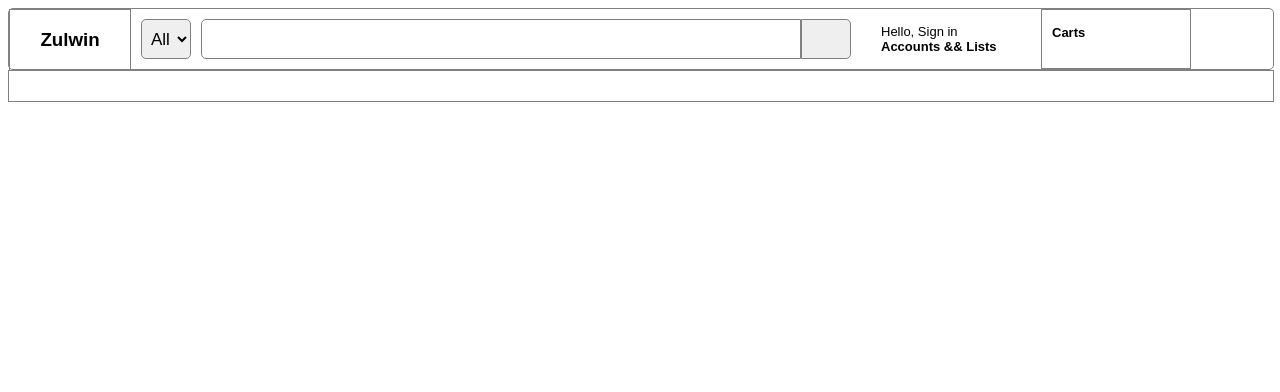
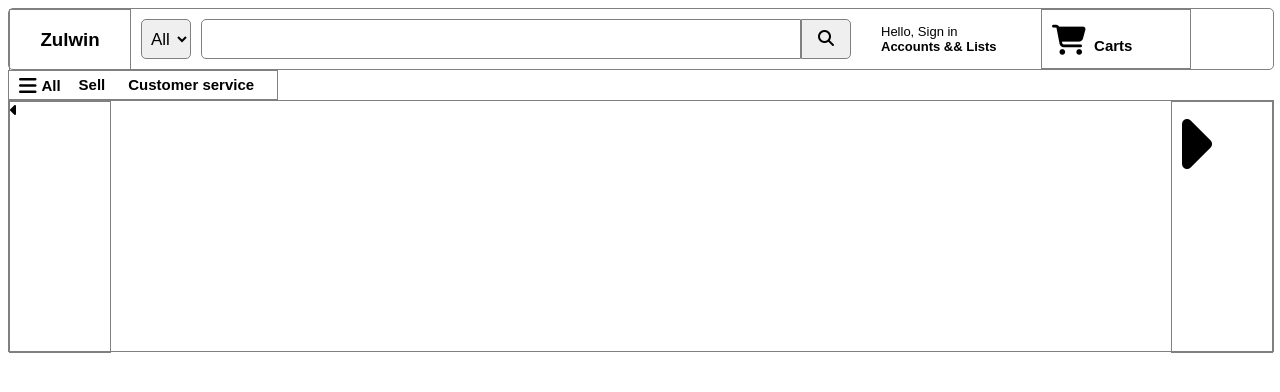
Before and after one commit to Humphrey-s/zulwin, a Flask app: page /home in a window 1280 px wide. Shown: the top 392 px of the page. Run offline with Flask 3, Linux system fonts and the light colour scheme; some libraries are stand-ins or nearby versions.

Commit message:
implementing skeleton still

```diff
--- a/web_dynamic/static/styles/home.css
+++ b/web_dynamic/static/styles/home.css
@@ -67,6 +67,7 @@ body {
 
 .header-search-button {
 	width: 50px;
+	font-size: 16px;
 	height: 40px;
 	border: 1px solid grey;
 	border-radius: 0px 5px 5px 0px;
@@ -92,12 +93,18 @@ body {
 }
 
 .header-carts {
+	display: flex;
+	flex-direction: row;
 	padding-top: 15px;
 	padding-left: 10px;
 	width: 150px;
 	height: 100%;
 	box-sizing: border-box;
 	border: 1px solid grey;
+}
+
+.header-carts i {
+	font-size: 30px;
 }
 
 .header-accounts h3, .header-accounts p, .header-carts h3 {
@@ -107,13 +114,87 @@ body {
 	margin: 0px;
 }
 
+.header-carts h3 {
+	margin-top: 12px;
+	font-size: 15px;
+}
+
 /*.main-wrapper {
 	width: 100%;
 	height: 70%;
 }*/
 
 .header-others {
-	width: 100%;
+	display: flex;
+	flex-direction: row;
+	width: 270px;
 	height: 30px;
+	box-sizing: border-box;
+	padding-left: 10px;
 	border: 1px solid grey;
 }
+
+.headers-others-all {
+	display: flex;
+	flex-direction: row;
+	width: 50px;
+	height: 100%;
+	font-size: 20px;
+	font-weight: 600;
+	font-family: sans-serif;
+	gap: 5px;
+	box-sizing: border-box;
+	padding-top: 5px;
+	line-height: 10px;
+}
+
+.headers-others-all span {
+	margin-top: 5px;
+	font-size: 15px;
+	font-weight: 600;
+}
+
+.headers-others-sell {
+	font-size: 15px;
+	font-weight: 600;
+	font-family: sans-serif;
+	width: 50px;
+	height: 100%;
+	box-sizing: border-box;
+	padding-left: 10px;
+	padding-top: 5px;
+}
+.headers-others-service {
+	font-size: 15px;
+	font-weight: 600;
+	font-family: sans-serif;
+	width: 160px;
+	height: 100%;
+	box-sizing: border-box;
+	padding-left: 10px;
+	padding-top: 5px;
+}
+
+.main-slideshow {
+	position: relative;
+	width: 100%;
+	height: 250px;
+	border: 1px solid grey;
+}
+
+.main-slide-button-left {
+	position: absolute;
+	left: 0px;
+	width: 100px;
+	height: 100%;
+	border: 1px solid grey;
+}
+
+.main-slide-button-right {
+	position: absolute;
+	font-size: 80px;
+	right: 0px;
+	width: 100px;
+	height: 100%;
+	border: 1px solid grey;
+}
--- a/web_dynamic/templates/home.html
+++ b/web_dynamic/templates/home.html
@@ -1,8 +1,8 @@
 <!DOCTYPE html>
 <html>
 <head>
-	<!--script src="https://kit.fontawesome.com/52efd0bc50.js" crossorigin="anonymous"></script>
-	<script src=https://code.jquery.com/jquery-3.2.1.min.js></script-->
+	<script src="https://kit.fontawesome.com/52efd0bc50.js" crossorigin="anonymous"></script>
+	<!--script src=https://code.jquery.com/jquery-3.2.1.min.js></script-->
 	<link rel="stylesheet" href="../static/styles/home.css"/>
 </head>
 <body>
@@ -16,7 +16,7 @@
 					<option value="" selected disabled>All Category</option>
 				</select>
 				<input type="search" id="search-bar-main"></input>
-				<button class="header-search-button"></button>
+				<button class="header-search-button"><i class="fa-solid fa-magnifying-glass" fa-2xl></i></button>
 			</div>
 			<div class="header-accounts-carts">
 				<div class="header-accounts">
@@ -24,14 +24,29 @@
 					<h3>Accounts && Lists</h3>
 				</div>
 				<div class="header-carts">
-					<h3>Carts</h3>
+					<i class="fa-solid fa-cart-shopping" fa-2xl></i>
+					<h3>&nbsp;&nbsp;Carts</h3>
 				</div>
 			</div>
 		</div>
 		<div class="header-others">
+			<div class="headers-others-all">
+				<i class="fa-solid fa-bars"></i>
+				<span>All</span>
+			</div>
+			<div class="headers-others-sell">
+				Sell
+			</div>
+			<span class="headers-others-service">Customer service</span>
 		</div>
 		<div class="main-wrapper">
-			<div class="">
+			<div class="main-slideshow">
+				<div class="main-slide-button-left">
+					<i class="fa-solid fa-caret-left"></i>
+				</div>
+				<div class="main-slide-button-right">
+					<i class="fa-solid fa-caret-right"></i>
+				</div>
 			</div>
 		</div>
 	</div>
```
